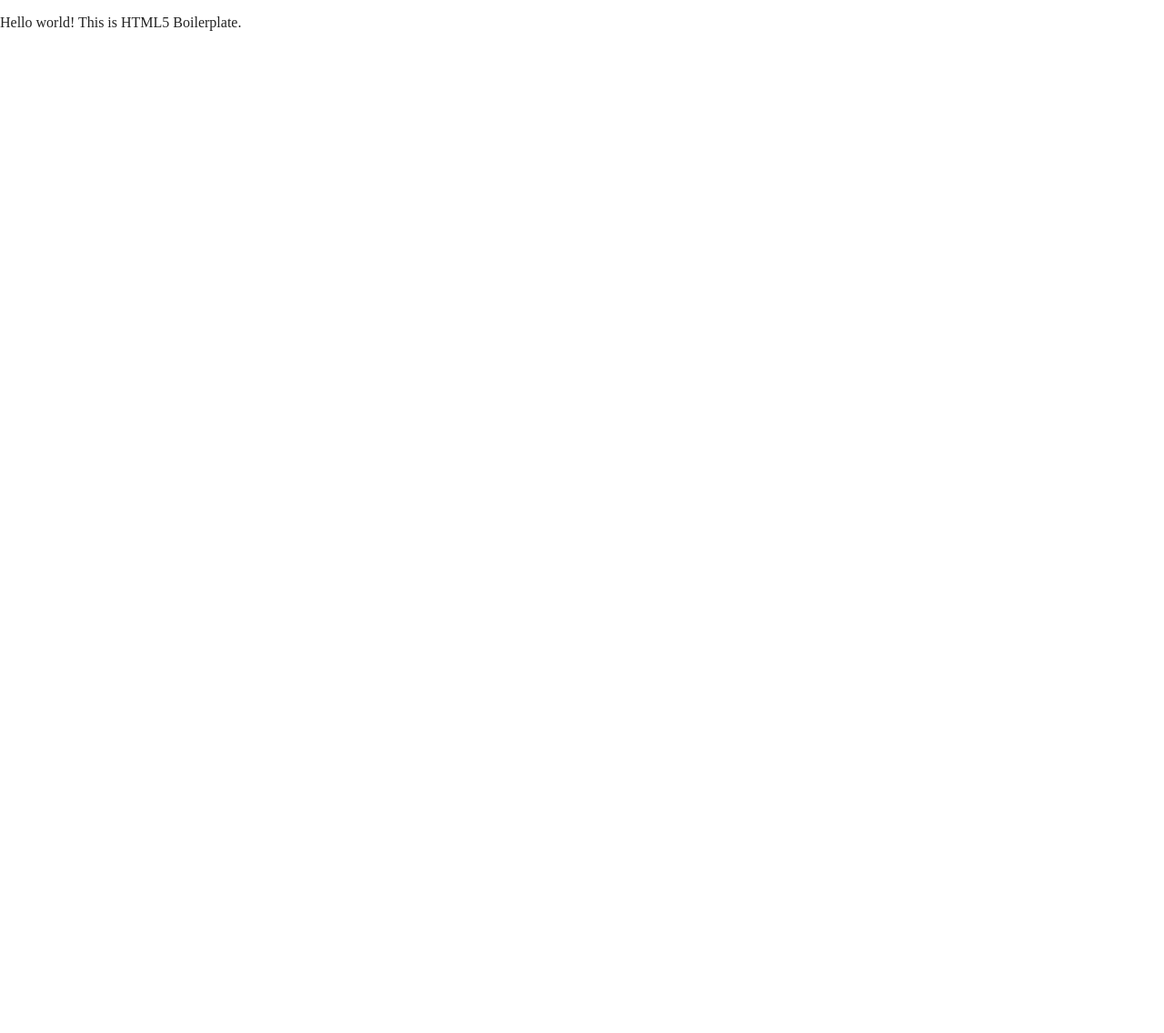
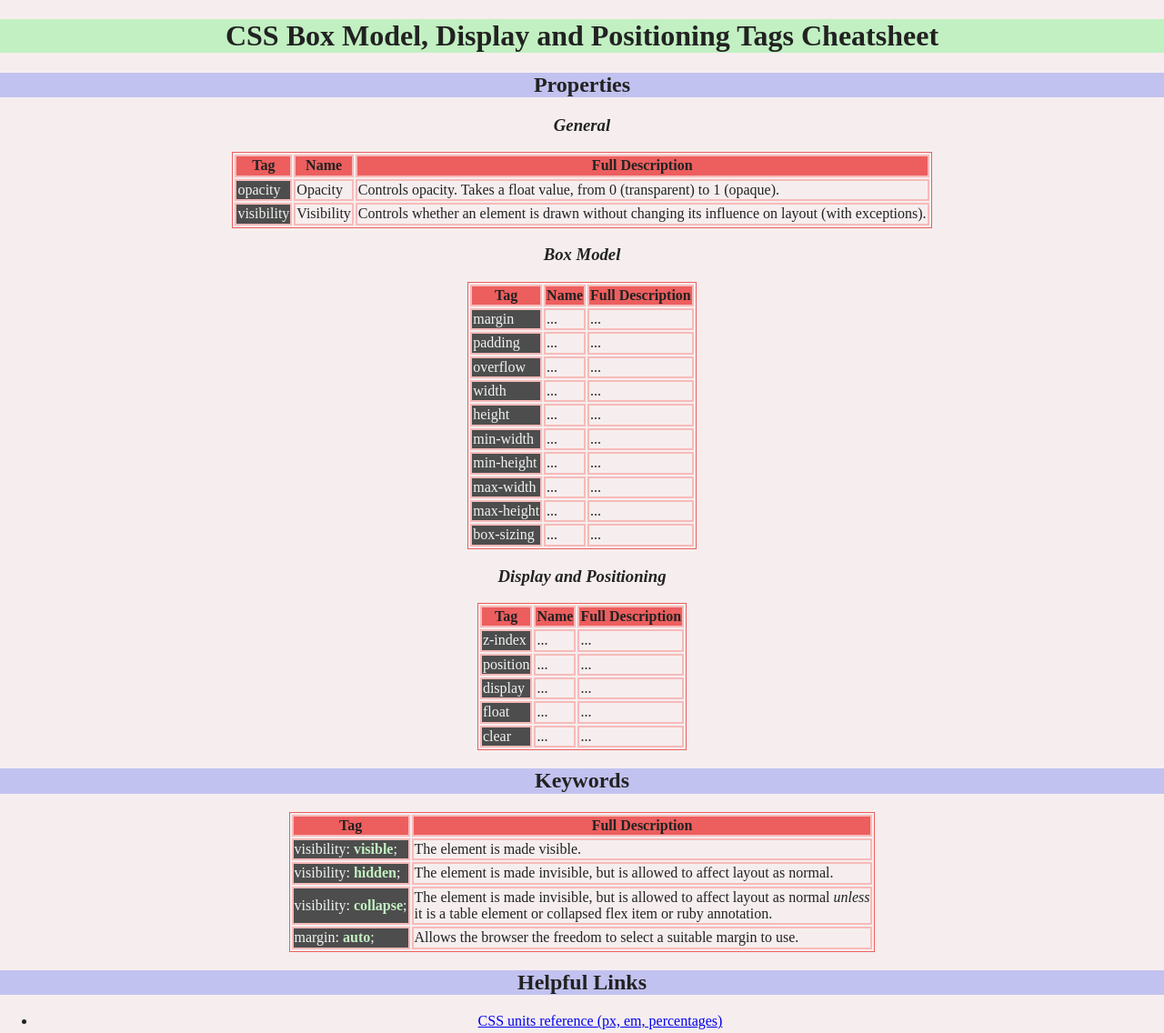
Before and after one commit to jt-ziolo/HTML-CSS-Cheatsheet-WebDevFundamentals, a website built with Parcel: page index.html in a window 1280 px wide. Shown: the whole page at 91% size. Before the commit the page ends 800 px from the top, so only its background shows below. Built offline with nearby package versions, Linux system fonts and the light colour scheme.

Commit message:
added information to html, applied initial styling in styles.css

```diff
--- a/css/styles.css
+++ b/css/styles.css
@@ -0,0 +1,58 @@
+:root {
+  --primary-background-color: hsl(0, 30%, 95%);
+  --header-color-1: hsl(120, 60%, 85%);
+  --header-color-2: hsl(240, 60%, 85%);
+  --table-border-color-1: hsl(0, 80%, 65%);
+  --table-border-color-2: hsl(0, 80%, 85%);
+  --code-box-color: hsl(0, 0%, 30%);
+  --tag-color-1: hsl(120, 20%, 95%);
+  --tag-color-2: hsl(120, 60%, 85%);
+}
+
+
+body {
+  background-color: var(--primary-background-color);
+  text-align: center;
+}
+
+td  {
+  text-align: left;
+}
+
+h1 {
+  background-color: var(--header-color-1);
+}
+
+h2 {
+  background-color: var(--header-color-2);
+}
+
+h3 {
+    font-style: italic;
+}
+
+table {
+    margin: auto auto;
+    border: 1px solid;
+    border-color: var(--table-border-color-1);
+}
+
+td,
+th {
+    border: 2px solid;
+    border-color: var(--table-border-color-2);
+}
+
+th {
+    background-color: var(--table-border-color-1);
+}
+
+.tag {
+    color: var(--tag-color-1);
+    background-color: var(--code-box-color);
+}
+
+.tag span {
+    color: var(--tag-color-2);
+    font-weight: bold;
+}
--- a/index.html
+++ b/index.html
@@ -20,22 +20,173 @@
   <link rel="stylesheet" href="css/main.css">
 
   <meta name="theme-color" content="#fafafa">
+
+  <!-- Project content -->
+  <link rel="stylesheet" href="css/styles.css">
+  <!-- End project content -->
 </head>
 
 <body>
 
-  <!-- Add your site or application content here -->
-  <p>Hello world! This is HTML5 Boilerplate.</p>
+  <!-- Project content -->
+  <h1>CSS Box Model, Display and Positioning Tags Cheatsheet</h1>
+  <h2>Properties</h2>
+  <h3>General</h3>
+  <table>
+    <thead>
+      <th>Tag</th>
+      <th>Name</th>
+      <th>Full Description</th>
+    </thead>
+    <tbody>
+      <tr>
+        <td class="tag">opacity</td>
+        <td>Opacity</td>
+        <td>Controls opacity. Takes a float value, from 0 (transparent) to 1 (opaque).</td>
+      </tr>
+      <tr>
+        <td class="tag">visibility</td>
+        <td>Visibility</td>
+        <td>Controls whether an element is drawn without changing its influence on layout (with exceptions).</td>
+      </tr>
+    </tbody>
+  </table>
+  <h3>Box Model</h3>
+  <table>
+    <thead>
+      <th>Tag</th>
+      <th>Name</th>
+      <th>Full Description</th>
+    </thead>
+    <tbody>
+      <tr>
+        <td class="tag">margin</td>
+        <td>...</td>
+        <td>...</td>
+      </tr>
+      <tr>
+        <td class="tag">padding</td>
+        <td>...</td>
+        <td>...</td>
+      </tr>
+      <tr>
+        <td class="tag">overflow</td>
+        <td>...</td>
+        <td>...</td>
+      </tr>
+      <tr>
+        <td class="tag">width</td>
+        <td>...</td>
+        <td>...</td>
+      </tr>
+      <tr>
+        <td class="tag">height</td>
+        <td>...</td>
+        <td>...</td>
+      </tr>
+      <tr>
+        <td class="tag">min-width</td>
+        <td>...</td>
+        <td>...</td>
+      </tr>
+      <tr>
+        <td class="tag">min-height</td>
+        <td>...</td>
+        <td>...</td>
+      </tr>
+      <tr>
+        <td class="tag">max-width</td>
+        <td>...</td>
+        <td>...</td>
+      </tr>
+      <tr>
+        <td class="tag">max-height</td>
+        <td>...</td>
+        <td>...</td>
+      </tr>
+      <tr>
+        <td class="tag">box-sizing</td>
+        <td>...</td>
+        <td>...</td>
+      </tr>
+    </tbody>
+  </table>
+  <h3>Display and Positioning</h3>
+  <table>
+    <thead>
+      <th>Tag</th>
+      <th>Name</th>
+      <th>Full Description</th>
+    </thead>
+    <tbody>
+      <tr>
+        <td class="tag">z-index</td>
+        <td>...</td>
+        <td>...</td>
+      </tr>
+      <tr>
+        <td class="tag">position</td>
+        <td>...</td>
+        <td>...</td>
+      </tr>
+      <tr>
+        <td class="tag">display</td>
+        <td>...</td>
+        <td>...</td>
+      </tr>
+      <tr>
+        <td class="tag">float</td>
+        <td>...</td>
+        <td>...</td>
+      </tr>
+      <tr>
+        <td class="tag">clear</td>
+        <td>...</td>
+        <td>...</td>
+      </tr>
+    </tbody>
+  </table>
+  <h2>Keywords</h2>
+  <table>
+    <thead>
+      <th>Tag</th>
+      <th>Full Description</th>
+    </thead>
+    <tbody>
+      <tr>
+        <td class="tag">visibility: <span>visible</span>;</td>
+        <td>The element is made visible.</td>
+      </tr>
+      <tr>
+        <td class="tag">visibility: <span>hidden</span>;</td>
+        <td>The element is made invisible, but is allowed to affect layout as normal.</td>
+      </tr>
+      <tr>
+        <td class="tag">visibility: <span>collapse</span>;</td>
+        <td>The element is made invisible, but is allowed to affect layout as normal <em>unless</em> <br />it is a table element or collapsed flex item or ruby annotation.</td>
+      </tr>
+      <tr>
+        <td class="tag">margin: <span>auto</span>;</td>
+        <td>Allows the browser the freedom to select a suitable margin to use.</td>
+      </tr>
+    </tbody>
+  </table>
+  <h2>Helpful Links</h2>
+  <ul>
+    <li><a href="https://www.w3schools.com/CSSref/css_units.asp">CSS units reference (px, em, percentages)</a></li>
+  </ul>
+  <!-- End project content -->
+
   <script src="js/vendor/modernizr-3.11.2.min.js"></script>
   <script src="js/plugins.js"></script>
   <script src="js/main.js"></script>
 
-  <!-- Google Analytics: change UA-XXXXX-Y to be your site's ID. -->
+  <!-- Google Analytics: change UA-XXXXX-Y to be your site's ID.
   <script>
     window.ga = function () { ga.q.push(arguments) }; ga.q = []; ga.l = +new Date;
     ga('create', 'UA-XXXXX-Y', 'auto'); ga('set', 'anonymizeIp', true); ga('set', 'transport', 'beacon'); ga('send', 'pageview')
   </script>
-  <script src="https://www.google-analytics.com/analytics.js" async></script>
+  <script src="https://www.google-analytics.com/analytics.js" async></script>-->
 </body>
 
 </html>
```
